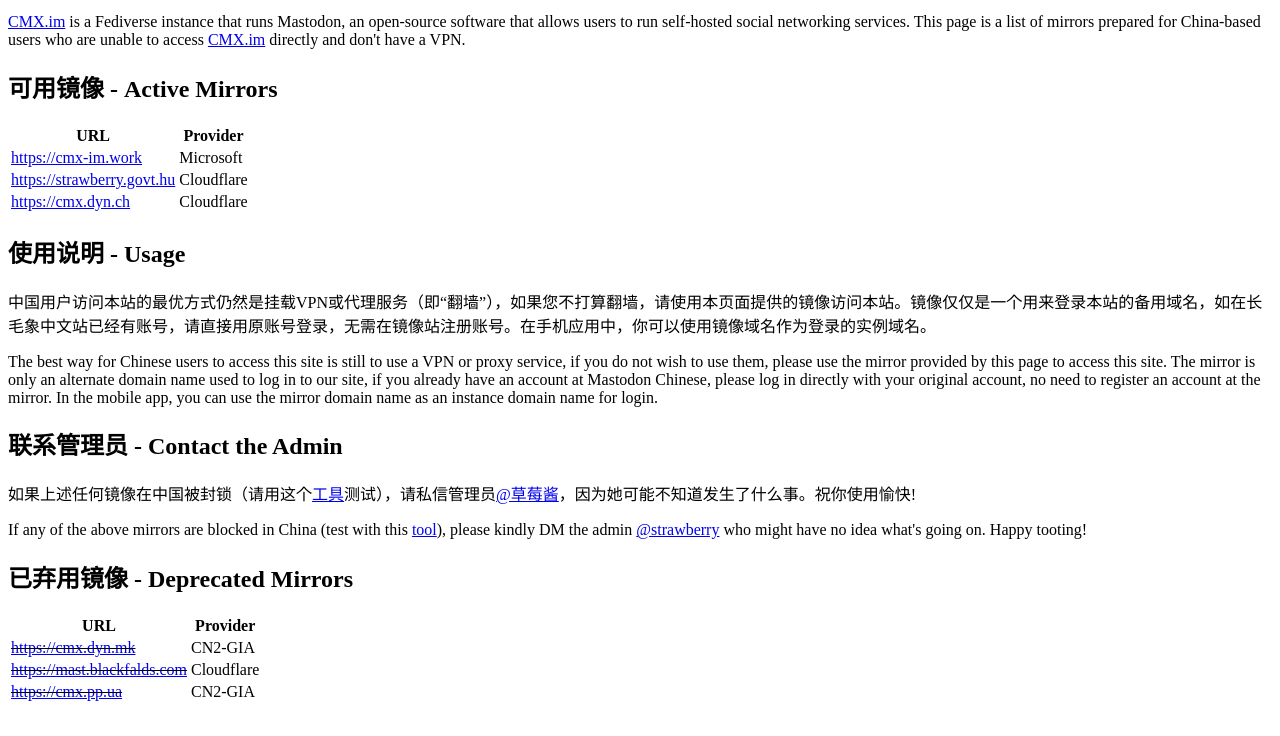
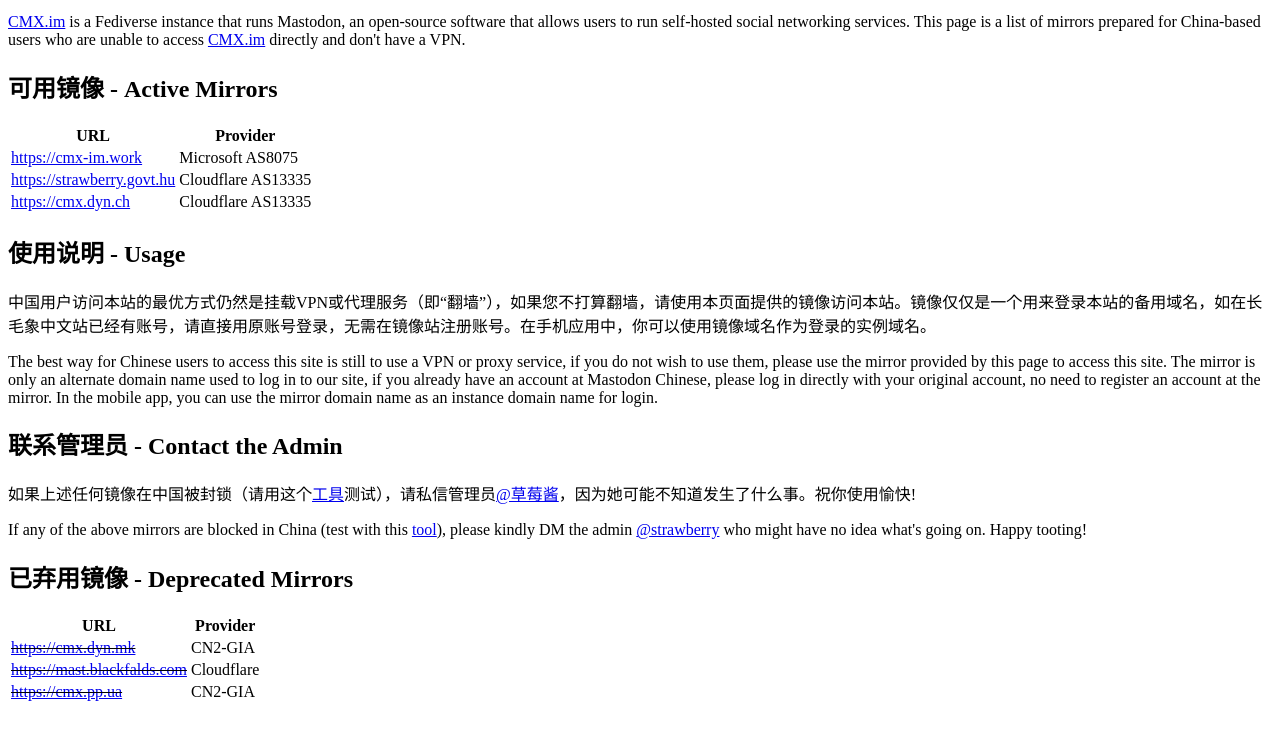
Before and after one commit to cmx-im/unblock-cmx, a plain HTML site: page public_html/index.html in a window 1280 px wide. Shown: the part 140-876 px from the top of the page. After the commit the page ends 852 px from the top, so only its background shows below. Drawn offline with Linux system fonts and the light colour scheme.

Commit message:
Update instructions

```diff
--- a/public_html/index.html
+++ b/public_html/index.html
@@ -5,6 +5,7 @@
 <title>Unblock CMX</title>
 </head>
 <body>
+
 <h1 id="-unblock-cmx">长毛象中文站免翻墙镜像 - Unblock CMX</h1>
 <p><a href="https://m.cmx.im">CMX.im</a> 是一个运行Mastodon的Fediverse实例，Mastodon是一个开源软件，允许用户运行自我托管的社交网络服务。本页是为无法直接访问<a href="https://m.cmx.im">CMX.im</a>且没有VPN的中国用户准备的镜像列表。</p>
 <p><a href="https://m.cmx.im">CMX.im</a> is a Fediverse instance that runs Mastodon, an open-source software that allows users to run self-hosted social networking services. This page is a list of mirrors prepared for China-based users who are unable to access <a href="https://m.cmx.im">CMX.im</a> directly and don&#39;t have a VPN.</p>
@@ -19,15 +20,15 @@
 <tbody>
 <tr>
 <td><a href="https://cmx-im.work">https://cmx-im.work</a></td>
-<td>Microsoft</td>
+<td>Microsoft AS8075</td>
 </tr>
 <tr>
 <td><a href="https://strawberry.govt.hu">https://strawberry.govt.hu</a></td>
-<td>Cloudflare</td>
+<td>Cloudflare AS13335</td>
 </tr>
 <tr>
 <td><a href="https://cmx.dyn.ch">https://cmx.dyn.ch</a></td>
-<td>Cloudflare</td>
+<td>Cloudflare AS13335</td>
 </tr>
 </tbody>
 </table>
@@ -60,6 +61,8 @@
 </tr>
 </tbody>
 </table>
-<p><img src="cmx.png" alt=""></p>
+
+</tbody>
+</table>
 </body>
 </html>
```
Also changed, not shown: cmx.png (deleted), 1 other file.
